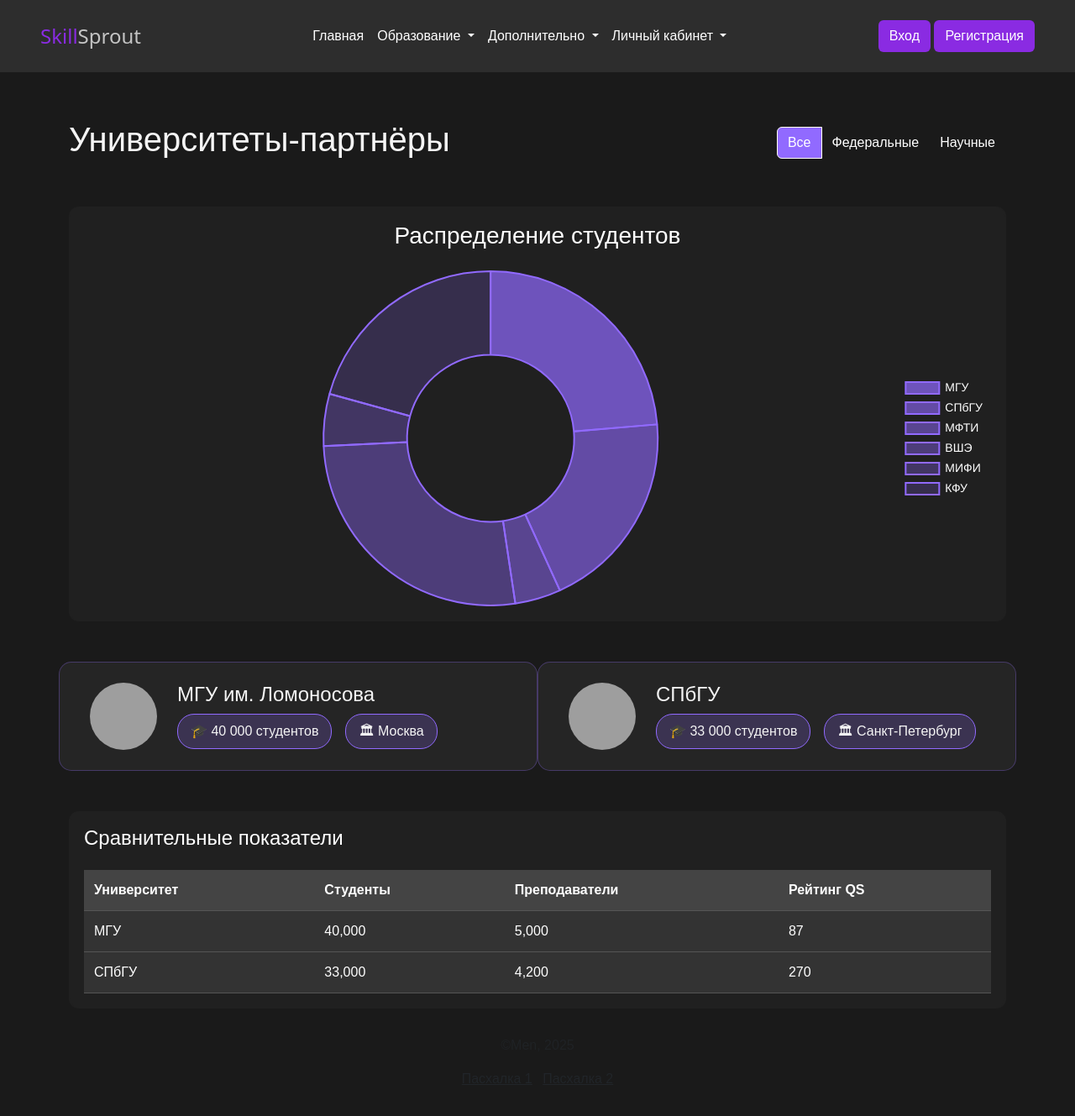
After one commit to alissaryb/sitronics, a Flask app: page /universities in a window 1280 px wide. The commit adds this page. Shown: the whole page at 84% size. Run offline with Flask 3, Linux system fonts and the light colour scheme; grey boxes are pictures that could not be loaded.

Commit message:
universities

```diff
--- a/main.py
+++ b/main.py
@@ -142,6 +142,10 @@ def internship():
     companies = get_companies()
     return render_template('internship.html' , companies=companies)
 
+@app.route('/universities')
+def universities():
+    return render_template('universities.html')
+
 
 if __name__ == "__main__":
     app.run(port=8080, host='127.0.0.1', threaded=True)
--- a/templates/base.html
+++ b/templates/base.html
@@ -82,6 +82,17 @@
 
             <li class="nav-item dropdown">
                 <a class="nav-link dropdown-toggle" href="#" id="navbarDropdown3" role="button" data-bs-toggle="dropdown" aria-expanded="false">
+                 Дополнительно
+                </a>
+                <ul class="dropdown-menu" aria-labelledby="navbarDropdown2">
+                    <li><a class="dropdown-item" href="/intership">Стажировки</a></li>
+                    <li><a class="dropdown-item" href="/universities">Вузы</a></li>
+                </ul>
+            </li>
+
+
+            <li class="nav-item dropdown">
+                <a class="nav-link dropdown-toggle" href="#" id="navbarDropdown3" role="button" data-bs-toggle="dropdown" aria-expanded="false">
                  Личный кабинет
                 </a>
                 <ul class="dropdown-menu" aria-labelledby="navbarDropdown2">
--- /dev/null
+++ b/templates/universities.html
@@ -0,0 +1,184 @@
+{% extends 'base.html' %}
+{% block main_content %}
+
+<style>
+    .university-card {
+        background: rgba(255, 255, 255, 0.05);
+        border-radius: 15px;
+        transition: transform 0.3s ease;
+        border: 1px solid rgba(145, 106, 255, 0.3);
+    }
+
+    .university-card:hover {
+        transform: translateY(-5px);
+        box-shadow: 0 10px 20px rgba(145, 106, 255, 0.2);
+    }
+
+    .chart-container {
+        position: relative;
+        height: 400px;
+        margin: auto;
+    }
+
+    .stats-badge {
+        background: rgba(145, 106, 255, 0.2);
+        border: 1px solid #916aff;
+        border-radius: 20px;
+        padding: 8px 15px;
+    }
+
+    .filter-btn.active {
+        background: #916aff !important;
+        color: white !important;
+    }
+</style>
+
+<div class="container mt-5">
+    <!-- Заголовок и фильтры -->
+    <div class="d-flex justify-content-between align-items-center mb-5">
+        <h1 class="text-violet">Университеты-партнёры</h1>
+        <div class="btn-group">
+            <button class="btn btn-outline-violet filter-btn active" style="color: white;" data-filter="all">Все</button>
+            <button class="btn btn-outline-violet filter-btn"  style="color: white;" data-filter="federal">Федеральные</button>
+            <button class="btn btn-outline-violet filter-btn"  style="color: white;" data-filter="research">Научные</button>
+        </div>
+    </div>
+
+    <!-- Круговая диаграмма -->
+    <div class="card mb-5 border-violet">
+        <div class="card-body">
+            <h3 class="text-center mb-4" style="color: white;">Распределение студентов</h3>
+            <div class="chart-container">
+                <canvas id="universityChart"></canvas>
+            </div>
+        </div>
+    </div>
+
+    <!-- Список университетов -->
+    <div class="row g-4">
+        <div class="col-md-6 university-card" data-category="federal">
+            <div class="p-4 d-flex align-items-center">
+                <img src="/static/media/msu-logo.png" alt="МГУ" class="rounded-circle me-4" width="80" height="80">
+                <div>
+                    <h4 class="text-violet">МГУ им. Ломоносова</h4>
+                    <div class="d-flex gap-3 mt-2">
+                        <span class="stats-badge">🎓 40 000 студентов</span>
+                        <span class="stats-badge">🏛 Москва</span>
+                    </div>
+                </div>
+            </div>
+        </div>
+
+        <div class="col-md-6 university-card" data-category="federal">
+            <div class="p-4 d-flex align-items-center">
+                <img src="/static/media/spbu-logo.png" alt="СПбГУ" class="rounded-circle me-4" width="80" height="80">
+                <div>
+                    <h4 class="text-violet">СПбГУ</h4>
+                    <div class="d-flex gap-3 mt-2">
+                        <span class="stats-badge">🎓 33 000 студентов</span>
+                        <span class="stats-badge">🏛 Санкт-Петербург</span>
+                    </div>
+                </div>
+            </div>
+        </div>
+
+        <!-- Добавьте остальные университеты -->
+    </div>
+
+    <!-- Статистическая таблица -->
+    <div class="card mt-5 border-violet">
+        <div class="card-body">
+            <h4 class="text-violet mb-4" style="color: white;">Сравнительные показатели</h4>
+            <table>
+                <thead>
+                    <tr>
+                        <th>Университет</th>
+                        <th>Студенты</th>
+                        <th>Преподаватели</th>
+                        <th>Рейтинг QS</th>
+                    </tr>
+                </thead>
+                <tbody>
+                    <tr>
+                        <td>МГУ</td>
+                        <td>40,000</td>
+                        <td>5,000</td>
+                        <td>87</td>
+                    </tr>
+                    <tr>
+                        <td>СПбГУ</td>
+                        <td>33,000</td>
+                        <td>4,200</td>
+                        <td>270</td>
+                    </tr>
+                </tbody>
+            </table>
+        </div>
+    </div>
+</div>
+
+<script>
+    // Данные для диаграммы
+    const universities = {
+        labels: ['МГУ', 'СПбГУ', 'МФТИ', 'ВШЭ', 'МИФИ', 'КФУ'],
+        datasets: [{
+            data: [40000, 33000, 7500, 45000, 8500, 35000],
+            backgroundColor: [
+                'rgba(145, 106, 255, 0.7)',
+                'rgba(145, 106, 255, 0.6)',
+                'rgba(145, 106, 255, 0.5)',
+                'rgba(145, 106, 255, 0.4)',
+                'rgba(145, 106, 255, 0.3)',
+                'rgba(145, 106, 255, 0.2)'
+            ],
+            borderColor: '#916aff',
+            borderWidth: 2
+        }]
+    };
+
+    // Инициализация диаграммы
+    const ctx = document.getElementById('universityChart').getContext('2d');
+    new Chart(ctx, {
+        type: 'doughnut',
+        data: universities,
+        options: {
+            responsive: true,
+            maintainAspectRatio: false,
+            plugins: {
+                legend: {
+                    position: 'right',
+                    labels: {
+                        color: '#fff',
+                        font: {
+                            size: 14
+                        }
+                    }
+                },
+                tooltip: {
+                    callbacks: {
+                        label: function(context) {
+                            return ` Студентов: ${context.raw.toLocaleString()}`;
+                        }
+                    }
+                }
+            }
+        }
+    });
+
+    // Фильтрация университетов
+    document.querySelectorAll('.filter-btn').forEach(btn => {
+        btn.addEventListener('click', function() {
+            document.querySelectorAll('.filter-btn').forEach(b => b.classList.remove('active'));
+            this.classList.add('active');
+
+            const filter = this.dataset.filter;
+            document.querySelectorAll('.university-card').forEach(card => {
+                card.style.display = (filter === 'all' || card.dataset.category === filter)
+                    ? 'block'
+                    : 'none';
+            });
+        });
+    });
+</script>
+
+{% endblock %}
```
Also changed, not shown: templates/account.html (+43 -0 lines), templates/activity.html (+9 -33 lines).
